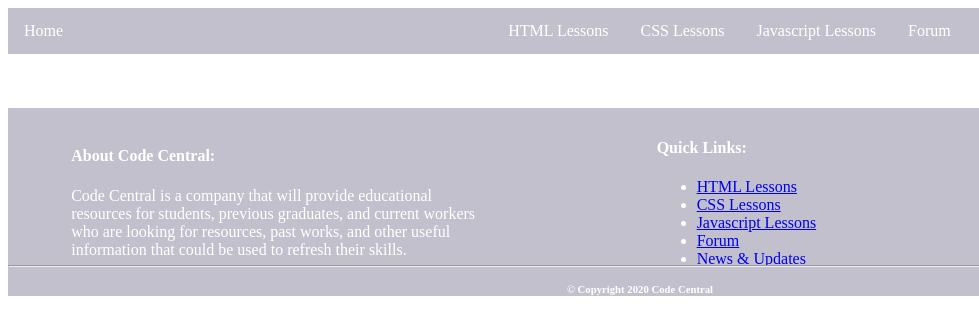
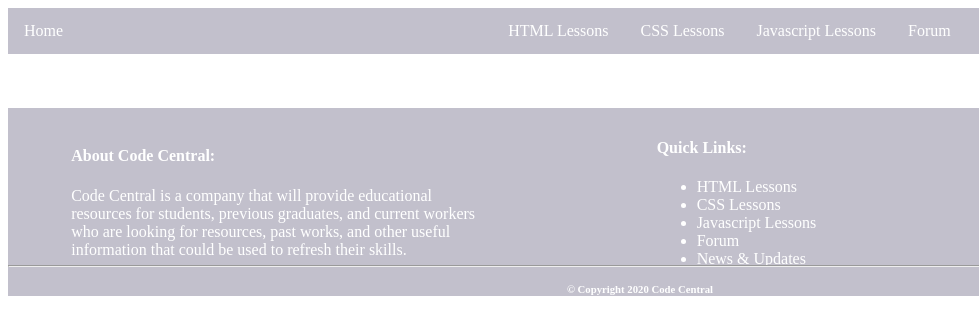
Before and after one commit to Schoez/Unitec-Web-Project, a plain HTML site: page HeaderFooter.html in a window 1280 px wide. Shown: the full height of the page, 0-979 px from the left. Drawn offline with Linux system fonts and the light colour scheme.

Commit message:
edit navfooter

```diff
--- a/HeaderFooter.css
+++ b/HeaderFooter.css
@@ -63,13 +63,6 @@
 	overflow: hidden;
 }
 
-
-
-
-
-
-
-
 .content {
 	max-width: 100%;
 }
@@ -118,3 +111,8 @@
 	position: relative;
 	top: -30%;
 }
+
+.quickl ul li a {
+	color:white;
+	text-decoration: none;
+}
--- a/HeaderFooter.html
+++ b/HeaderFooter.html
@@ -2,6 +2,8 @@
 <head>
 	<title>Header Footer</title>
 		<link href="headerfooter.css" rel="stylesheet">
+		<meta name="viewport" content="width=device-width, initial-scale=1">
+		<meta name="viewport" content="height=device-height, initial-scale=1">
 <head>
 <body>
 	<div class="content"></div>
```
